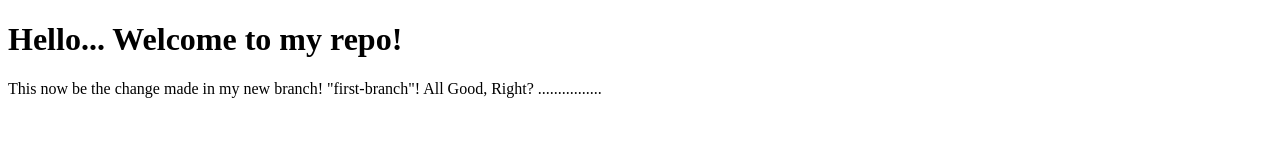
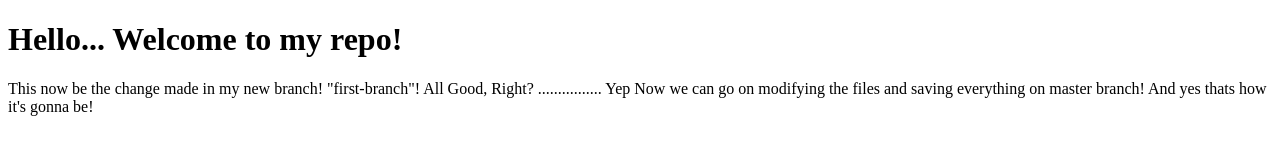
Before and after one commit to Maxondria/test-new-repo, a plain HTML site: page index.html in a window 1280 px wide. Drawn offline with Linux system fonts and the light colour scheme.

Commit message:
Added More Body Content

```diff
--- a/index.html
+++ b/index.html
@@ -11,5 +11,8 @@
     This now be the change made in my new branch! "first-branch"!
     All Good, Right?
     ................
+
+    Yep Now we can go on modifying the files and saving everything on master branch!
+    And yes thats how it's gonna be!
 </body>
 </html>
```
